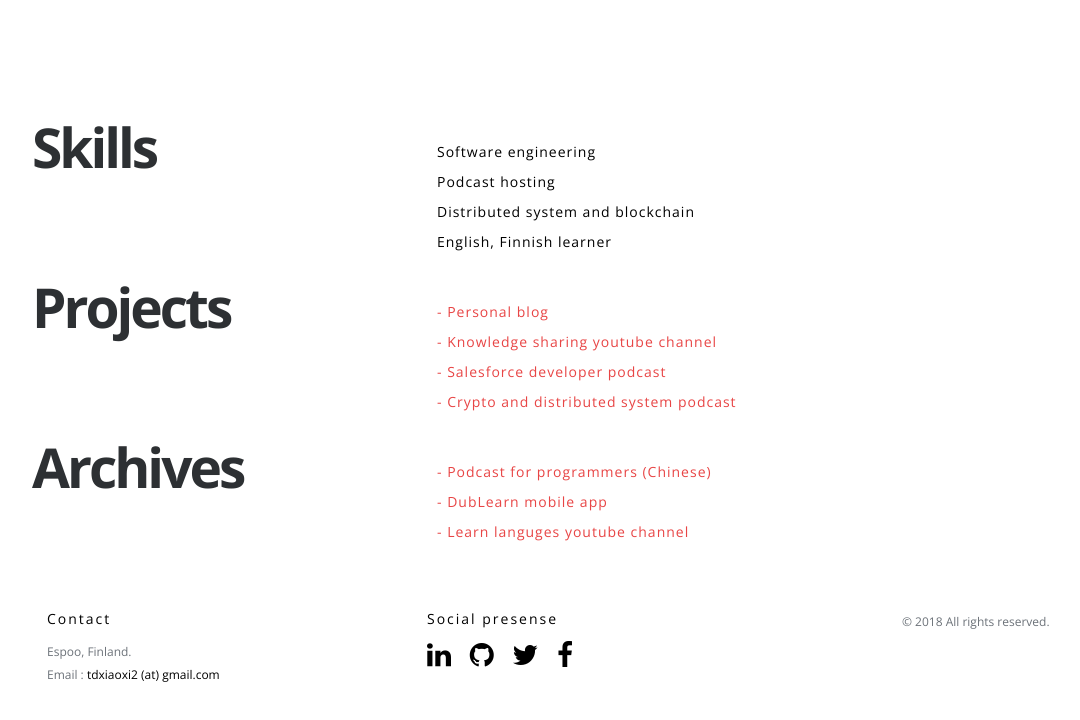
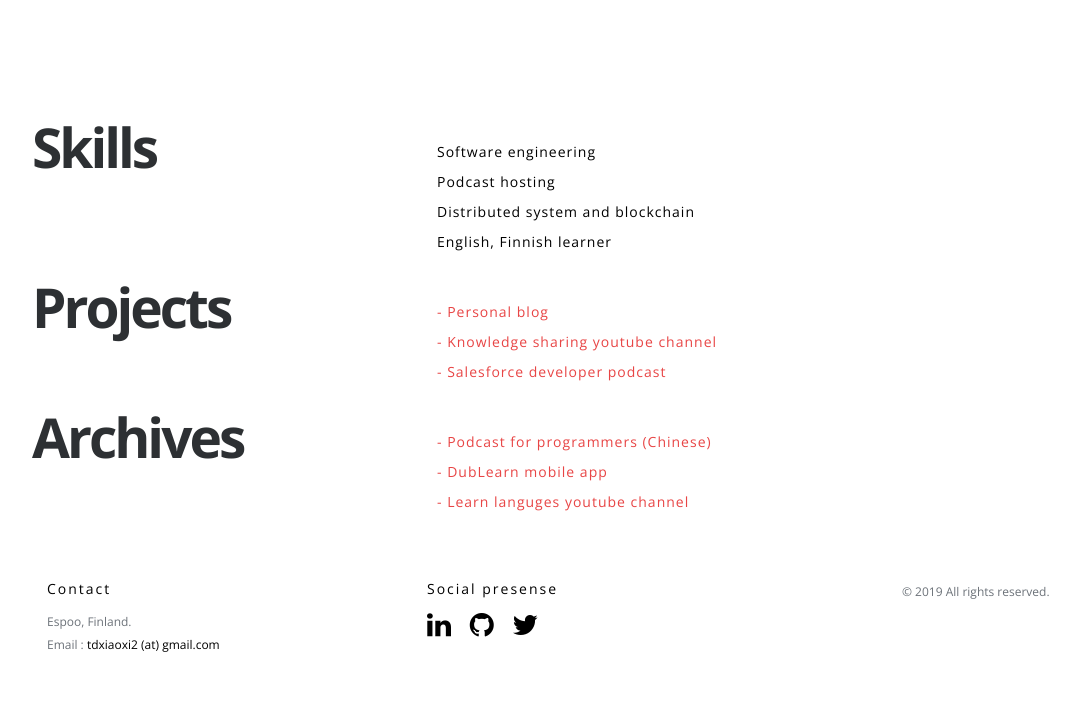
Before and after one commit to xixiaofinland/xixiao.info, a plain HTML site: page index.html in a window 1280 px wide. Shown: the part 1065-1785 px from the top of the page, without its empty margins (38-1118 px from the left). Drawn offline with nearby package versions, Linux system fonts and the light colour scheme.

Commit message:
update content

```diff
--- a/index.html
+++ b/index.html
@@ -127,9 +127,6 @@
                   <li>
                     <a href="http://salesforceway.com" target="_blank">- Salesforce developer podcast</a>
                   </li>
-                  <li>
-                    <a href="http://sketchcrypto.com" target="_blank">- Crypto and distributed system podcast</a>
-                  </li>
                 </ul>
               </div>
             </div>
@@ -194,15 +191,10 @@
               <i class="fa fa-twitter fa-2x"></i>
             </a>
           </li>
-          <li>
-            <a href="https://www.facebook.com/xi.xiao3" target="_blank">
-              <i class="fa fa-facebook fa-2x"></i>
-            </a>
-          </li>
         </ul>
       </div>
       <div class="col-md-3">
-        <p>© 2018 All rights reserved.</p>
+        <p>© 2019 All rights reserved.</p>
       </div>
     </div>
   </footer>
```
